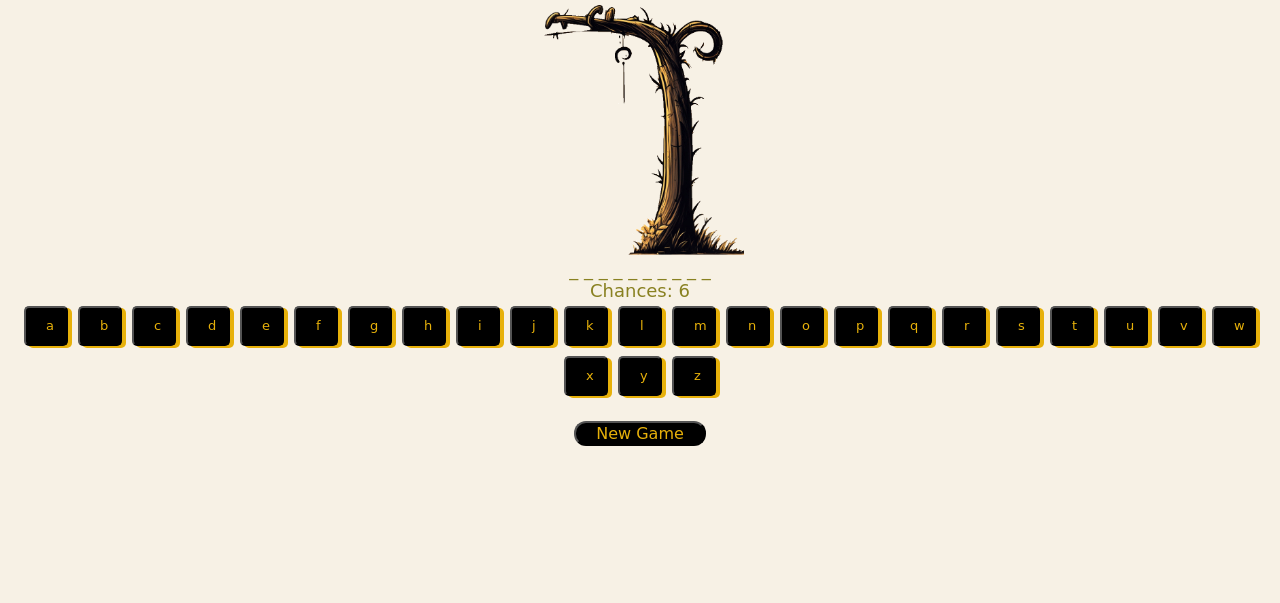
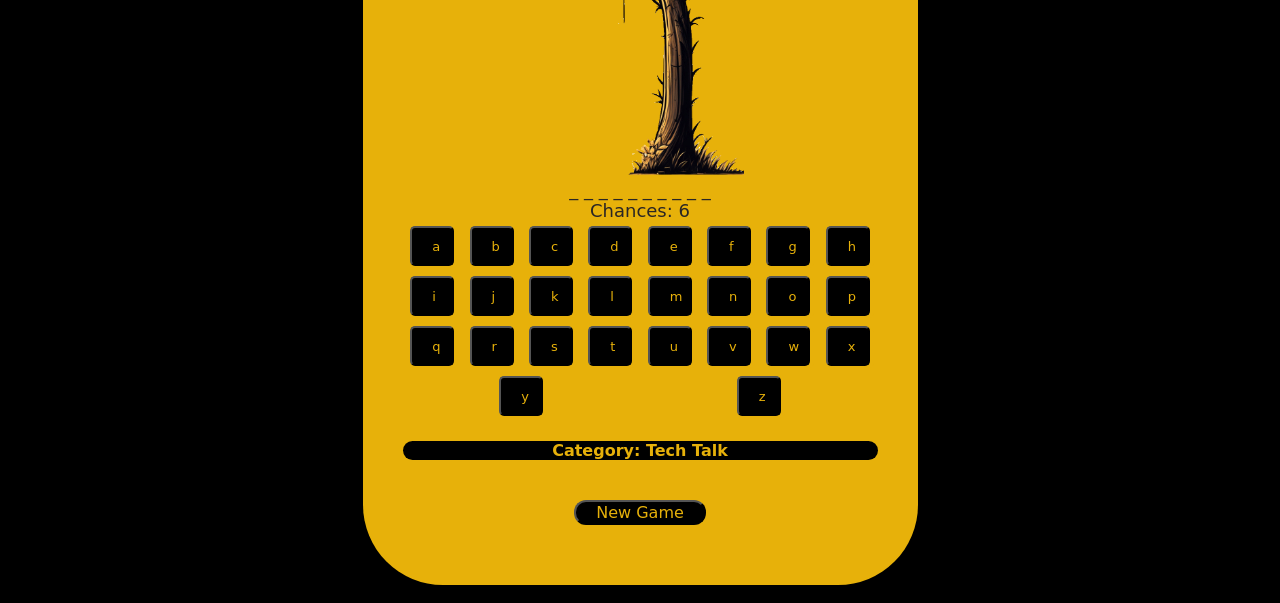
Before and after one commit to ARod88/Milestone-Browser-Game, a plain HTML site: page index.html in a window 1280 px wide. Shown: the part 213-816 px from the top of the page. Drawn offline with Linux system fonts and the light colour scheme; a web font is replaced by a local one.

Commit message:
added more styling

```diff
--- a/index.html
+++ b/index.html
@@ -9,7 +9,7 @@
     <link href="https://fonts.googleapis.com/css2?family=Bungee+Inline&display=swap" rel="stylesheet">
   </head>
   <body>
-
+    <main>
     <h1>Hangman Game</h1>
     <div class="tree">
         <img src="assets\constant tree\HangmanPicTree copy.png" alt="Hangman Picture" class="hangman-tree" >
@@ -28,7 +28,9 @@
     <div class="text" id="guessed-word"></div>
     <div class="text" id="chances-display"></div>
     <div class="keyboard" id="letter-buttons"></div>
+    <div><h2>Category: Tech Talk</h2></div>
     <button id="reset-button">New Game</button>
     <script src="script.js"></script>
+  </main>
   </body>
 </html>
--- a/style.css
+++ b/style.css
@@ -1,35 +1,67 @@
 body {
-  background: #F7F1E5;
+  background: #000000;
   text-align: center;
   border: 0px;
   display: flex;
   flex-direction: column;
   justify-content: center;
   align-items: center;
-  height: 100vh;
+  height: 95vh;
+  padding: 20px;
+}
+
+
+main{
+  position: relative;
+  background:#e7b10a;
+  padding: 40px;
+  border-radius: 80px;
+  margin:auto;
+  height: fit-content;
+}
+
+h1 {
+  font-family: 'Bungee Inline', cursive;
+  color: #000000;
+}
+
+h2{
+   font-family: 'Bungee Inline', cursive;
+  border-radius: 12px;
+  padding-right: 20px;
+  padding-left: 20px;
+  font-size: medium;
+  cursor: pointer;
+  background-color: #000000;
+  color: #E7B10A;
+  margin: 20px 0;
+}
+
+.text{
+
+  font-family: 'Bungee Inline', cursive;
+  color: #2a2625;
+  font-size: large;
+
+
+}
+
+.keyboard {
+    display: flex;
+    flex-wrap: wrap;
+    width: 475px;
+    margin: auto;
+    justify-content: space-around;
+    align-items: center;
 }
 
 
 
 
-h1 {
-  font-family: 'Bungee Inline', cursive;
-  color: #898121;
-}
-
-.text{
-
-  font-family: 'Bungee Inline', cursive;
-  color: #898121;
-  font-size: large;
-
-}
-
-
 .letter-button{
   font-family: 'Bungee Inline', cursive;
   border-radius: 5px;
-  box-shadow: 4px 2px #E7B10A;
+  box-shadow: 4px 2px #e7b10a;
   padding-right: 20px;
   padding-left: 20px;
   font-size: small;
@@ -65,8 +97,8 @@ h1 {
 }
 
 .wrong-answer-images{
-  position: fixed;
-  top: 50%;
+  position: absolute;
+  bottom: 65%;
   left: 50%;
   transform: translate(-50%, -50%);
 }
```
